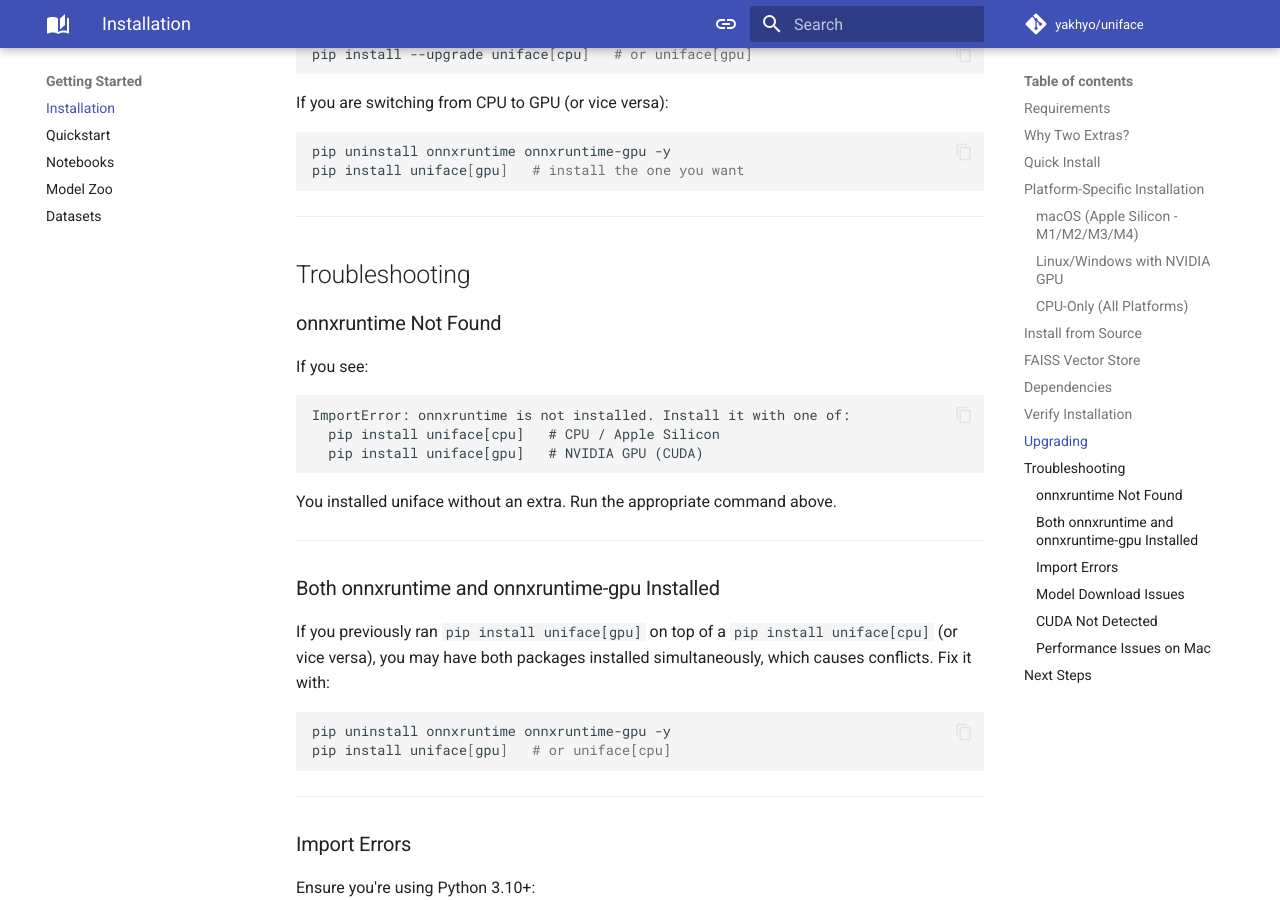
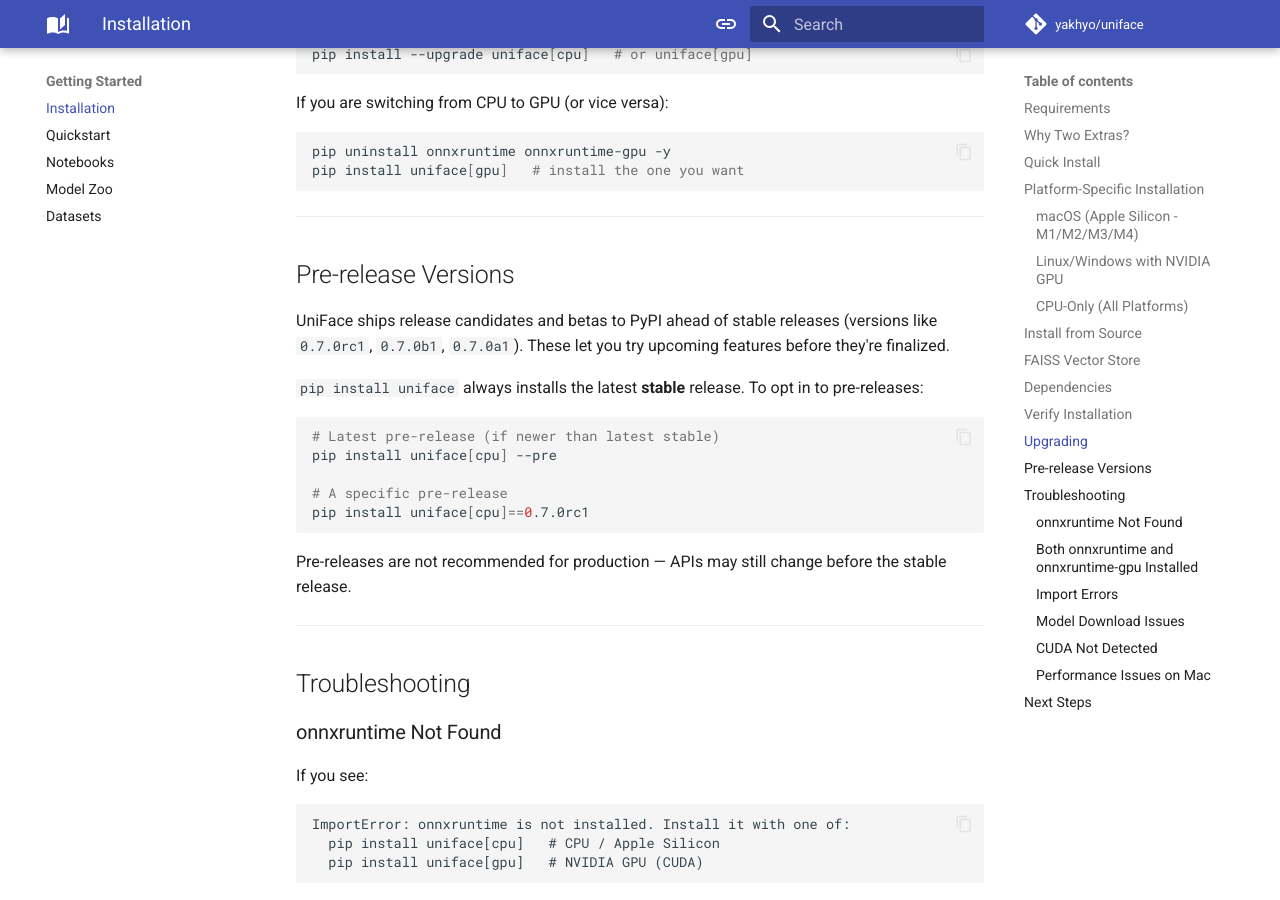
Before and after one commit to yakhyo/uniface, an MkDocs documentation site: the page built from docs/installation.md, in a window 1280 px wide and 900 px high, scrolled down 4278 px. Built offline with MkDocs 1.6.1 and Material for MkDocs 9.7.7, drawn with Linux system fonts in a browser that asks for light colours; comment, search, counter and statistics services are not loaded.

Commit message:
ci: Automate release pipeline and document release process

````diff
--- a/docs/installation.md
+++ b/docs/installation.md
@@ -198,6 +198,24 @@
 
 ---
 
+## Pre-release Versions
+
+UniFace ships release candidates and betas to PyPI ahead of stable releases (versions like `0.7.0rc1`, `0.7.0b1`, `0.7.0a1`). These let you try upcoming features before they're finalized.
+
+`pip install uniface` always installs the latest **stable** release. To opt in to pre-releases:
+
+```bash
+# Latest pre-release (if newer than latest stable)
+pip install uniface[cpu] --pre
+
+# A specific pre-release
+pip install uniface[cpu]==0.7.0rc1
+```
+
+Pre-releases are not recommended for production — APIs may still change before the stable release.
+
+---
+
 ## Troubleshooting
 
 ### onnxruntime Not Found
````
Also changed, not shown: CONTRIBUTING.md (+43 -0 lines), docs/contributing.md (+8 -0 lines), 1 other file.
